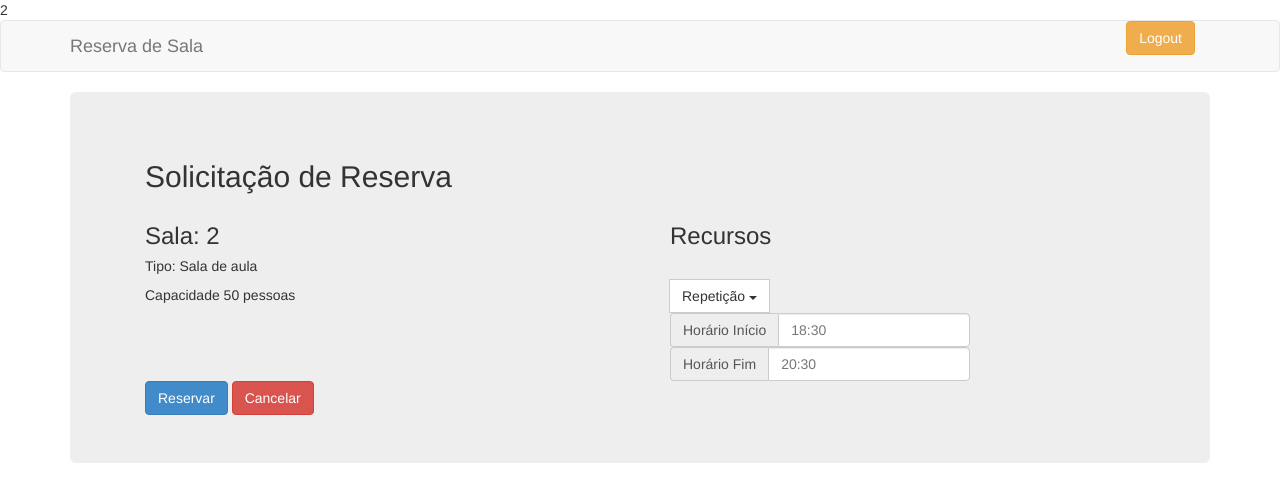
After one commit to arleyprates/reserva, a PHP site: page /solicita-reserva.php?sala=2 in a window 1280 px wide. The commit adds this page. Shown: the top 502 px of the page. Run offline with PHP 8.4, Linux system fonts and the light colour scheme; data comes from the database, SQL or seed files in the repository; data that the repository does not hold is empty; some libraries are stand-ins or nearby versions.

Commit message:
Reservar sala quase pronto

```diff
--- a/administrador/cadastrausuarios.php
+++ b/administrador/cadastrausuarios.php
@@ -42,7 +42,7 @@ if((strcmp ($pnome, "") != 0) && (strcmp ($unome, "") != 0) && (strcmp ($email,
   else if(strcmp($tipo_usr, "Moderador") == 0 )
   {
     $query = "INSERT INTO `moderador` ( `cpf_mod` , `cpf_adm`)
-    VALUES ('$cpf', '14819015591')";
+    VALUES ('$cpf', '10')";
 
   }
 
--- a/reservar.php
+++ b/reservar.php
@@ -68,7 +68,5 @@ if($tipousuario!= "1"){
                 	}
 		}
 	}
-}else{
 
-}
 ?>
--- a/reservas.php
+++ b/reservas.php
@@ -86,7 +86,7 @@ for($i=$a[0];$i<$e[0];$i++){
 	echo "   <td>$i</td>";
 	foreach ($sala as $s) {
 		if($tabela[$i][$s] == "livre"){
-			echo "   <td><a href=\"solicita-reserva.html\">reserve</a></td>";
+			echo "   <td><a href=\"solicita-reserva.php?sala=$s\">reserve</a></td>";
 		}else{
 			$saida = $tabela[$i][$s];
 			echo "   <td>$saida</td>";
--- /dev/null
+++ b/solicita-reserva.php
@@ -0,0 +1,137 @@
+<?php
+$numsala = $_GET['sala'];
+include("conexao.php");
+echo $numsala;
+$res = array();
+$res = mysql_query("SELECT * FROM `sala`, `tipos_de_sala` WHERE `id_tipo_sala` = `id` and `nr_sala` = '$numsala';");
+$dadosSala = mysql_fetch_array($res);
+
+
+?>
+
+<!DOCTYPE html>
+<html lang="en">
+  <head>
+    <meta charset="utf-8">
+    <meta http-equiv="X-UA-Compatible" content="IE=edge">
+    <meta name="viewport" content="width=device-width, initial-scale=1">
+    <meta name="description" content="">
+    <meta name="author" content="">
+    <link rel="icon" href="favicon.ico">
+
+    <title>Signin Template for Bootstrap</title>
+
+    <!-- Bootstrap core CSS -->
+    <link href="css/bootstrap.min.css" rel="stylesheet">
+
+    <!-- Custom styles for this template -->
+    <link href="signin.css" rel="stylesheet">
+
+    <!-- Just for debugging purposes. Don't actually copy these 2 lines! -->
+    <!--[if lt IE 9]><script src="../../assets/js/ie8-responsive-file-warning.js"></script><![endif]-->
+    <script src="js/ie-emulation-modes-warning.js"></script>
+
+    <!-- HTML5 shim and Respond.js IE8 support of HTML5 elements and media queries -->
+    <!--[if lt IE 9]>
+      <script src="https://oss.maxcdn.com/html5shiv/3.7.2/html5shiv.min.js"></script>
+      <script src="https://oss.maxcdn.com/respond/1.4.2/respond.min.js"></script>
+    <![endif]-->
+  </head>
+
+  <body>
+    <div class="navbar navbar-default" role="navigation">
+      <div class="container">
+        <div class="navbar-header">
+          <button type="button" class="navbar-toggle collapsed" data-toggle="collapse" data-target=".navbar-collapse">
+            <span class="sr-only">Toggle navigation</span>
+            <span class="icon-bar"></span>
+            <span class="icon-bar"></span>
+            <span class="icon-bar"></span>
+          </button>
+          <a class="navbar-brand" href="index.html">Reserva de Sala</a>
+        </div>
+            <div class="navbar-collapse collapse navbar-right">
+                <button type="submit" class="btn btn-warning">Logout</button>
+            </div><!--/.navbar-collapse -->
+    </div>
+  </div>
+  <div class="container">
+    <div class="jumbotron">
+      <div class="container">
+        <h2>Solicitação de Reserva</h2>
+      </div>
+      <div class="row">
+        <div class="col-sm-6 blog-main">
+          <div class="col-xs-12 col-sm-6 col-md-8">
+              <p><h3>Sala: <?php echo $dadosSala['nr_sala']; ?></h4> <h5>Tipo: <?php echo utf8_encode($dadosSala['desc']); ?></h5>
+              </h5>Capacidade <?php echo $dadosSala['capacidade']; ?> pessoas</h5>
+          </div>
+        </div>
+        <div class="col-sm-6 blog-main">
+          <div class="col-xs-12 col-sm-6 col-md-8">
+              <h3>Recursos</h3>
+              <?php
+              $sql = mysql_query("SELECT `nr_sala`, `nome`, `categoria` FROM utiliza LEFT JOIN (sala, recurso) on (utiliza.numero_sala = sala.nr_sala and utiliza.codigo_recurso = recurso.codigo) WHERE `numero_sala` = '$numsala'");
+               while($dados = mysql_fetch_array($sql))
+                {
+                  $nome = $dados[1];
+                  $nomecorreto = utf8_encode($nome);
+                  $categoria = $dados[2];
+                  $nomecorreto2 = utf8_encode($categoria);
+                  echo "  <option  value=\"$nome\">$dados[0] - $nomecorreto - $nomecorreto2</option>";
+                }
+
+              ?>
+              <br>
+          </div>
+        </div>
+        <div class="col-sm-6 blog-main">
+          <div class="col-xs-12 col-sm-6 col-md-8">
+              <div class="row">
+                <div class="col-lg-6">
+                  <div class="input-group">
+                    <div class="input-group-btn">
+                      <button type="button" class="btn btn-default dropdown-toggle" data-toggle="dropdown">Repetição <span class="caret"></span></button>
+                      <ul class="dropdown-menu" role="menu">
+                        <li><a href="#">Diariamente</a></li>
+                        <li><a href="#">Mensalmente</a></li>
+                        <li><a href="#">Semestralmente</a></li>
+                        <li class="divider"></li>
+                        <li><a href="#">Único</a></li>
+                      </ul>
+                    </div><!-- /btn-group -->
+                  </div><!-- /input-group -->
+                </div><!-- /.col-lg-6 -->
+              </div><!-- /.row -->
+              <div class="input-group">
+                <span class="input-group-addon">Horário Início</span>
+                <input type="text" class="form-control" placeholder="18:30">
+              </div>
+              <div class="input-group">
+                <span class="input-group-addon">Horário Fim</span>
+                <input type="text" class="form-control" placeholder="20:30">
+              </div>
+          </div>
+        </div>
+
+        <div class="col-sm-6 blog-main">
+          <div class="col-xs-12 col-sm-6 col-md-8">
+              <button type="button" class="btn btn-primary">Reservar</button>
+              <button type="button" class="btn btn-danger">Cancelar</button>
+          </div>
+        </div>
+
+      </div>
+
+    </div>
+  </div>
+
+
+
+    <!-- IE10 viewport hack for Surface/desktop Windows 8 bug -->
+    <script src="js/jquery-1.11.1.min.js"></script>
+    <script src="js/ie10-viewport-bug-workaround.js"></script>
+    <script src="js/bootstrap.min.js"></script>
+    <script src="js/docs.min.js"></script>
+  </body>
+</html>
```
Also changed, not shown: teste.php (+15 -1 lines).
